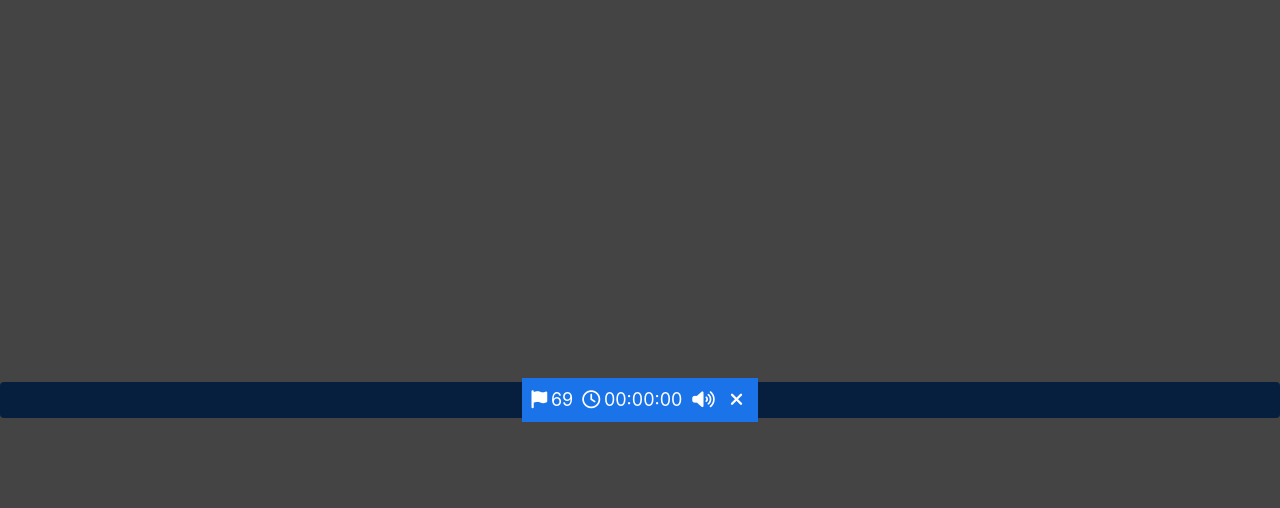
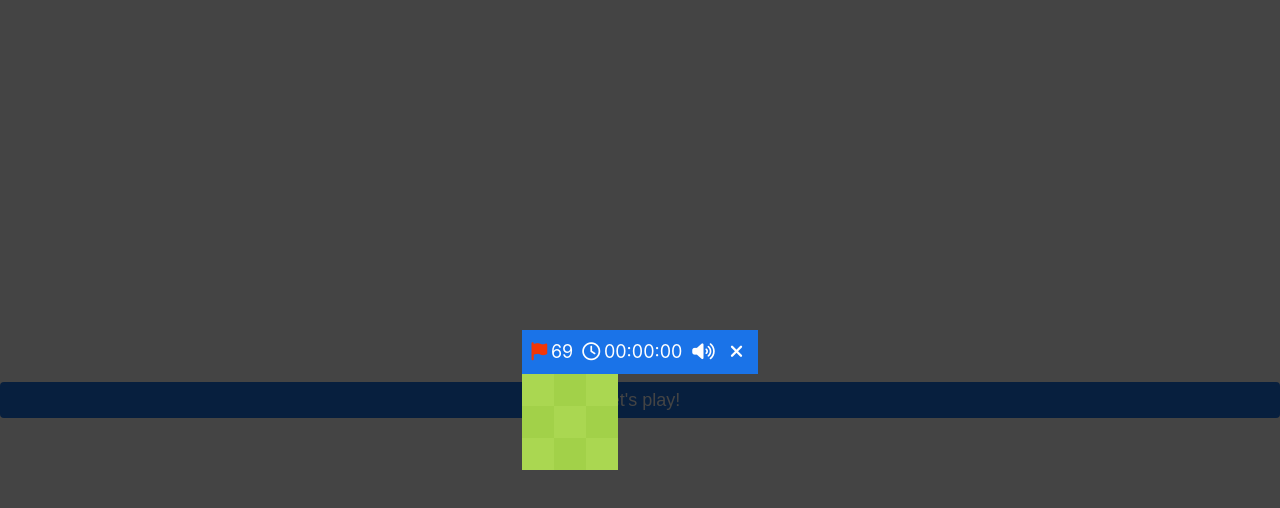
Before and after one commit to nazar-lazarchuk/minesweeper-game, a React (Create React App) app: page / in a window 1280 px wide. Both pictures are taken after a click on the button "Let's play!". Shown: the top 508 px of the page. Built offline with nearby package versions, Linux system fonts and the light colour scheme.

Commit message:
Field component, game styles updated

```diff
--- a/src/components/Game/Game.module.scss
+++ b/src/components/Game/Game.module.scss
@@ -41,6 +41,10 @@
   }
 }
 
+.flag i {
+  color: #f23607;
+}
+
 .soundBtn {
   i {
     display: none;
--- a/src/components/Game/Game.tsx
+++ b/src/components/Game/Game.tsx
@@ -1,6 +1,8 @@
 import { FC, useState } from 'react';
+
+import { Field } from './components/Field';
+
 import { GameProps } from './Game.types';
-
 import styles from './Game.module.scss';
 
 export const Game: FC<GameProps> = ({ onClose }) => {
@@ -33,6 +35,7 @@ export const Game: FC<GameProps> = ({ onClose }) => {
           <i className="fas fa-times"></i>
         </button>
       </div>
+      <Field />
     </div>
   );
 };
--- /dev/null
+++ b/src/components/Game/components/Field/Field.module.scss
@@ -0,0 +1,25 @@
+$first-field-color: #aad751;
+$last-field-color: #a2d149;
+$active-field-color: #bfe17d;
+
+.field {
+  border-collapse: collapse;
+
+  td {
+    width: 30px;
+    height: 30px;
+    cursor: pointer;
+  }
+
+  tr:nth-child(even) td:nth-child(even),
+  tr:nth-child(odd) td:nth-child(odd) {
+    background-color: $first-field-color;
+  }
+  tr:nth-child(even) td:nth-child(odd),
+  tr:nth-child(odd) td:nth-child(even) {
+    background-color: $last-field-color;
+  }
+  tr:hover td:hover {
+    background-color: $active-field-color;
+  }
+}
--- /dev/null
+++ b/src/components/Game/components/Field/Field.tsx
@@ -0,0 +1,27 @@
+import { FC } from 'react';
+import { FieldProps } from './Field.types';
+import styles from './Field.module.scss';
+
+export const Field: FC<FieldProps> = () => {
+  return (
+    <table className={styles.field}>
+      <tbody>
+        <tr>
+          <td></td>
+          <td></td>
+          <td></td>
+        </tr>
+        <tr>
+          <td></td>
+          <td></td>
+          <td></td>
+        </tr>
+        <tr>
+          <td></td>
+          <td></td>
+          <td></td>
+        </tr>
+      </tbody>
+    </table>
+  );
+};
--- /dev/null
+++ b/src/components/Game/components/Field/Field.types.ts
@@ -0,0 +1 @@
+export type FieldProps = {};
--- /dev/null
+++ b/src/components/Game/components/Field/index.ts
@@ -0,0 +1 @@
+export { Field } from './Field';
```
Lines whose indentation alone changed are shown as unchanged.
